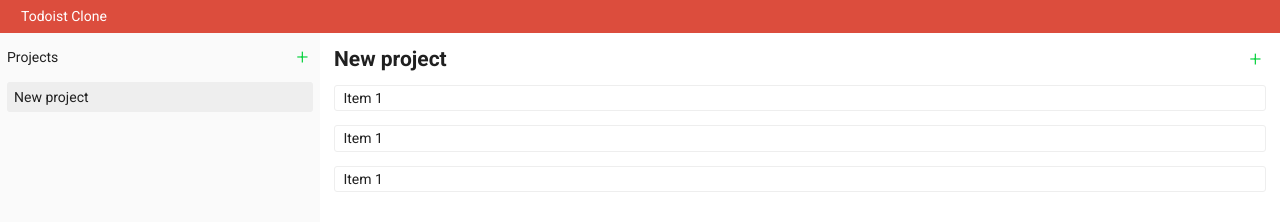
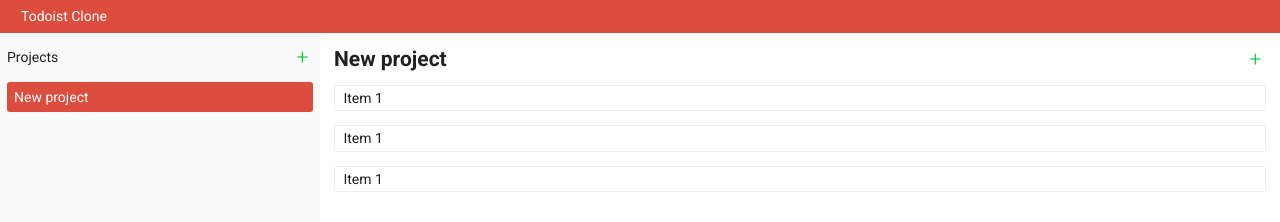
Before and after one commit to KarimElsayad247/odin-todo-list, a website built with webpack: page dist/index.html in a window 1280 px wide. Built offline with nearby package versions, Linux system fonts and the light colour scheme.

Commit message:
Highlihgt active project

```diff
--- a/src/modules/Project.js
+++ b/src/modules/Project.js
@@ -61,16 +61,11 @@
         return dom;
     }
 
-    const switchToProject = () => {
+    const displayProject = () => {
         const mainArea = document.querySelector('#main-area');
         const content = ProjectDom();
         mainArea.replaceChildren(...content);
     }
 
-    const project = document.createElement('li');
-    project.textContent = title;
-    project.classList.add('project');
-    project.tabIndex = 0;
-    project.addEventListener('click', switchToProject);
-    return project;
+    return {title, displayProject};
 }
--- a/src/modules/Sidebar.js
+++ b/src/modules/Sidebar.js
@@ -3,15 +3,38 @@
 export default function() {
     let projects = [Project()]
 
-    function addNewProject() {
+    const addNewProject = () => {
         const project = Project();
         projects.push(project);
         refreshProjects();
     }
 
+    const ProjectSidebarEntry = (project, i) => {
+        const projectEntry = document.createElement('li');
+        projectEntry.textContent = project.title;
+        projectEntry.classList.add('project');
+        projectEntry.tabIndex = 0;
+        projectEntry.dataset.index = i;
+        projectEntry.addEventListener('click', switchToProject);
+        return projectEntry;
+    }
+
+    const switchToProject = (event) => {
+        const projectsList = document.querySelector('#projects-list');
+        for (const project of projectsList.children) {
+            project.classList.remove('active');
+        }
+        event.target.classList.add('active');
+        const projectIndex = event.target.dataset.index;
+        projects[projectIndex].displayProject();
+    }
+
     function refreshProjects() {
         const projectsList = document.querySelector('#projects-list');
-        projectsList.replaceChildren(...projects)
+        const projectElems = projects.map(
+            (project, i) => ProjectSidebarEntry(project, i)
+        );
+        projectsList.replaceChildren(...projectElems);
     }
 
     const CreateProjectButton = () => {
@@ -53,7 +76,8 @@
 
     const debug = () => {
         refreshProjects();
-        projects[0].click();
+        document.querySelector('#projects-list')
+                .firstChild.click();
     }
 
     return [SidebarDom, debug];
--- a/src/styles/main.css
+++ b/src/styles/main.css
@@ -1,6 +1,7 @@
 :root {
     --green: #07d13d;
     --red: #dc4d3d;
+    --transparent-red: #dc4d3d68;
     --light-gray: #fafafa;
     --dark-gray: #eeeeee;
     --text-color: #202020;
@@ -94,7 +95,11 @@
     transition: all 0.1s ease;
 }
 
-.project:hover, .project.active {
+.project:hover {
+    background-color: var(--transparent-red);
+}
+
+.project.active {
     background-color: var(--red);
     color: white;
 }
```
